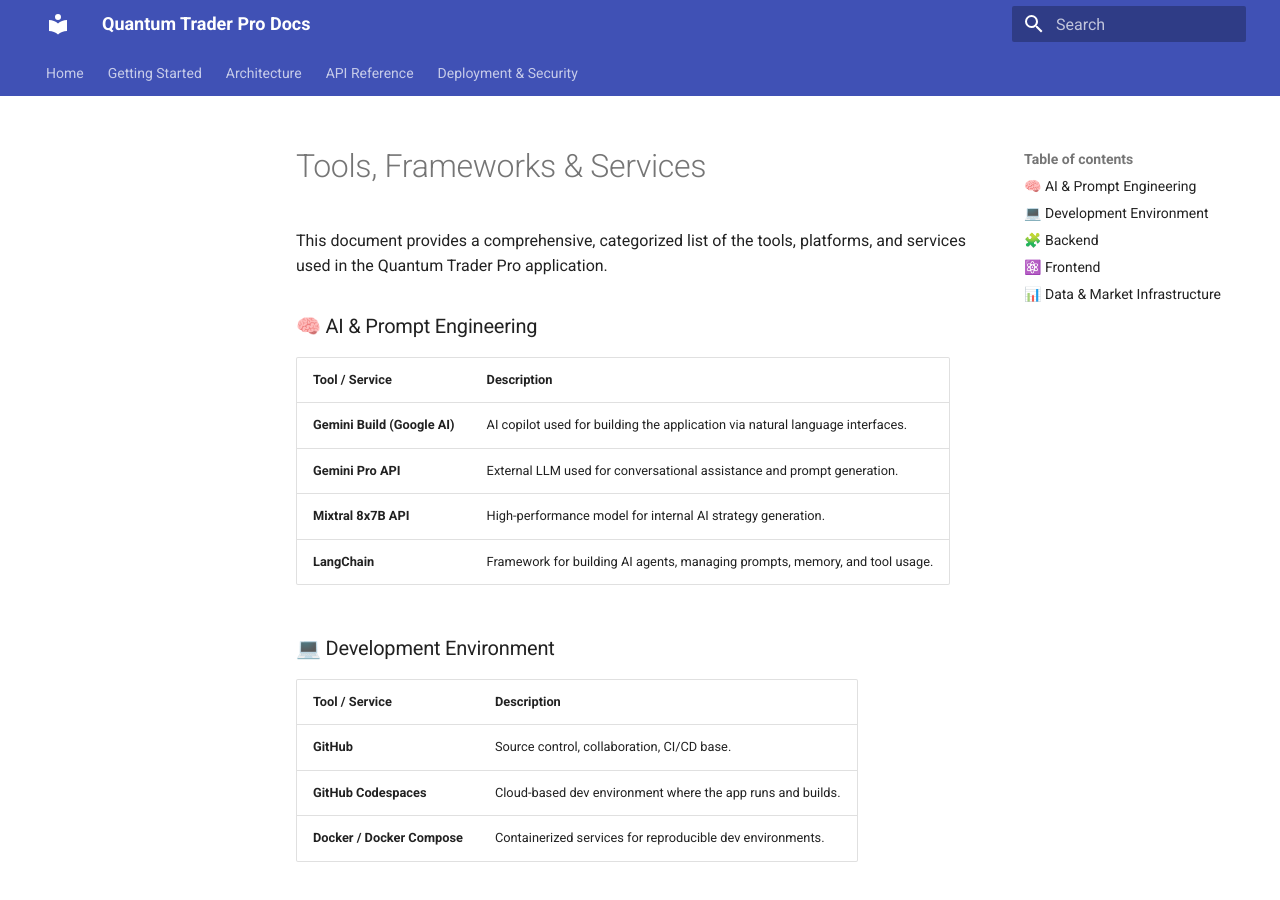
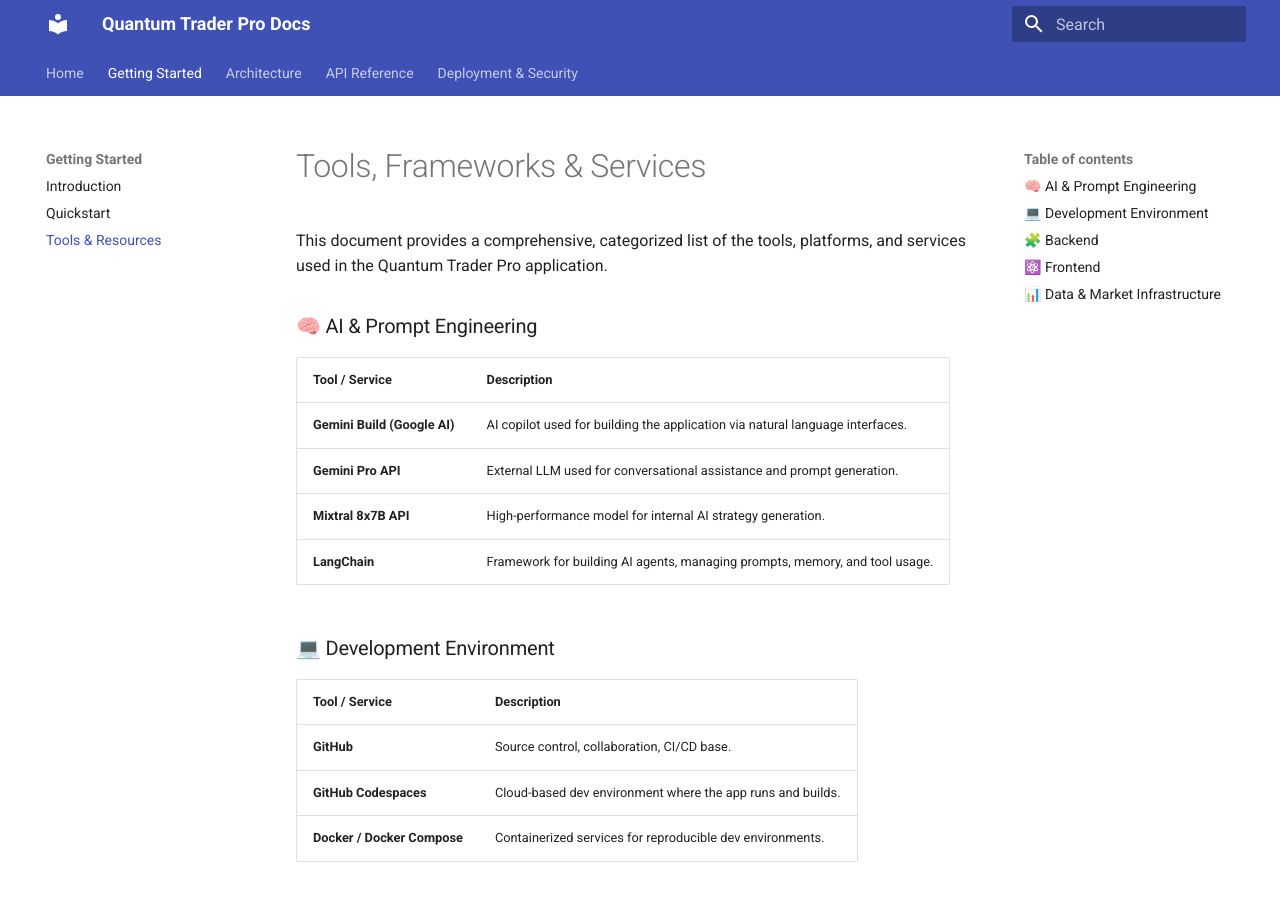
Before and after one commit to elderolder/quantum-trader, an MkDocs documentation site: the page built from docs/getting-started/tools_resources.md, in a window 1280 px wide and 900 px high. Built offline with MkDocs 1.6.1 and Material for MkDocs 9.7.7, drawn with Linux system fonts in a browser that asks for light colours.

Commit message:
Update mkdocs.yml

```diff
--- a/mkdocs.yml
+++ b/mkdocs.yml
@@ -20,7 +20,9 @@
 nav:
   - 'Home': index.md
   - 'Getting Started':
+    - 'Introduction': getting-started/introduction.md
     - 'Quickstart': getting-started/quickstart.md
+    - 'Tools & Resources': getting-started/tools_resources.md
   - 'Architecture':
     - 'System Overview': architecture/system_overview.md
     - 'Real-Time Data Flow': architecture/real_time_data_flow.md
```
